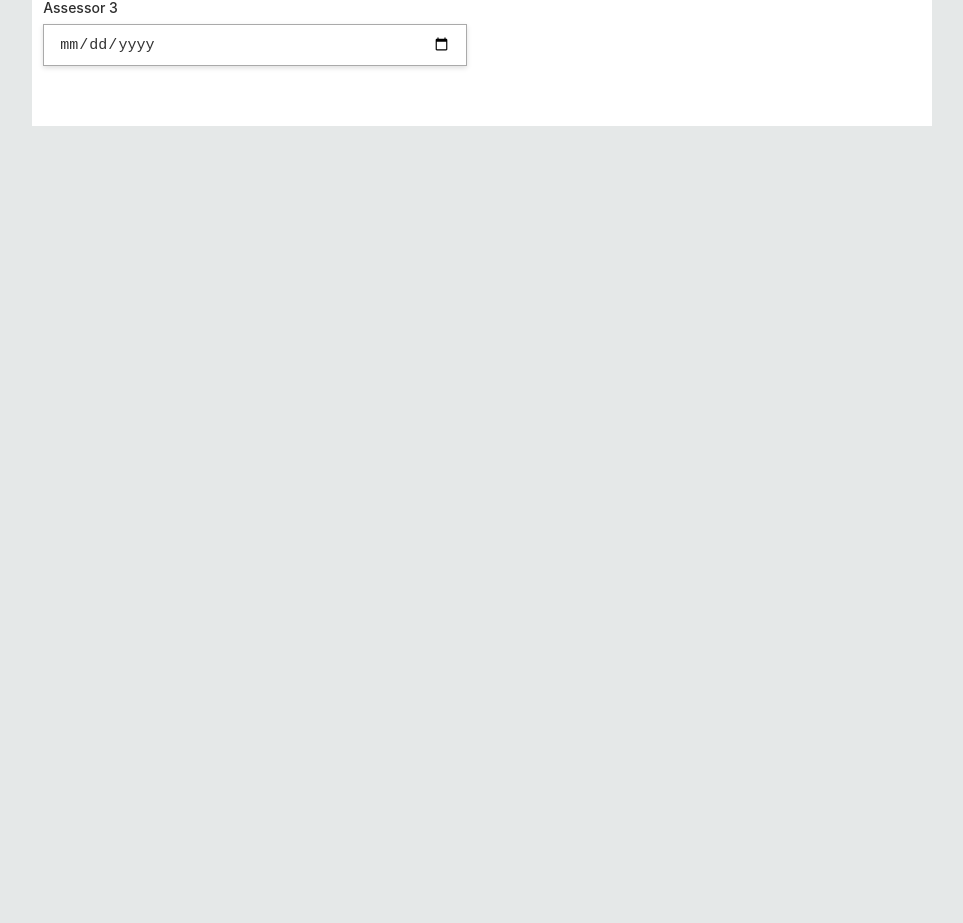
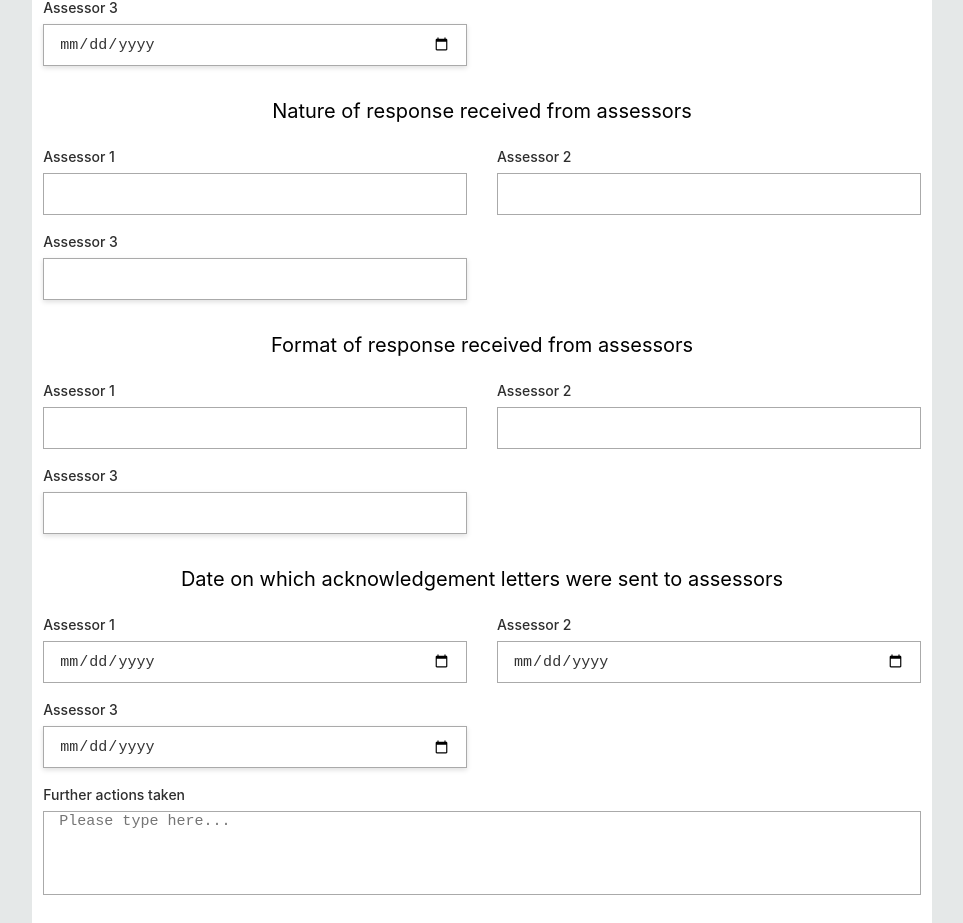
Before and after one commit to michaelamponsah/ug-spms-office-app, a Next.js app: page /promotions/processing-of-application-for-promotion in a window 1280 px wide. Shown: the part 674-1597 px from the top of the page, without its empty margins (284-1247 px from the left). Before the commit the page ends 800 px from the top, so only its background shows below. Built offline with nearby package versions, Linux system fonts and the light colour scheme.

Commit message:
Other assessor  details component implemented

```diff
--- a/components/PublicationsAndReminders.js
+++ b/components/PublicationsAndReminders.js
@@ -1,6 +1,8 @@
 import React from "react";
 import styles from "../styles/PublicationsAndReminders.module.css";
 import InputField from "./InputField";
+import SelectInput from "./SelectInput";
+import TextArea from "./TextArea";
 
 const PublicationsAndReminders = () => {
   return (
@@ -13,17 +15,52 @@ const PublicationsAndReminders = () => {
         <InputField label="Assessor 2" type="date" />
         <InputField label="Assessor 3" type="date" isRequired={false} />
       </div>
-      <span className={styles.title}>Date on which reminders were sent to assessors</span>
+      <span className={styles.title}>
+        Date on which reminders were sent to assessors
+      </span>
       <div className={styles.fields}>
         <InputField label="Assessor 1" type="date" />
         <InputField label="Assessor 2" type="date" />
         <InputField label="Assessor 3" type="date" isRequired={false} />
       </div>
-      <span className={styles.title}>Date on which assessments were received</span>
+      <span className={styles.title}>
+        Date on which assessments were received
+      </span>
       <div className={styles.fields}>
         <InputField label="Assessor 1" type="date" />
         <InputField label="Assessor 2" type="date" />
         <InputField label="Assessor 3" type="date" isRequired={false} />
+      </div>
+      <span className={styles.title}>
+        Nature of response received from assessors
+      </span>
+      <div className={styles.fields}>
+        <InputField label="Assessor 1" type="text" />
+        <InputField label="Assessor 2" type="text" />
+        <InputField label="Assessor 3" type="text" isRequired={false} />
+      </div>
+      <span className={styles.title}>
+        Format of response received from assessors
+      </span>
+      <div className={styles.fields}>
+        <InputField label="Assessor 1" type="text" />
+        <InputField label="Assessor 2" type="text" />
+        <InputField label="Assessor 3" type="text" isRequired={false} />
+      </div>
+      <span className={styles.title}>
+        Date on which acknowledgement letters were sent to assessors
+      </span>
+      <div className={styles.fields}>
+        <InputField label="Assessor 1" type="date" />
+        <InputField label="Assessor 2" type="date" />
+        <InputField label="Assessor 3" type="date" isRequired={false} />
+      </div>
+      <div className={styles.fields}>
+        <TextArea
+          label="Further actions taken"
+          placeholder="Please type here..."
+          isRequired={false}
+        />
       </div>
     </div>
   );
```
